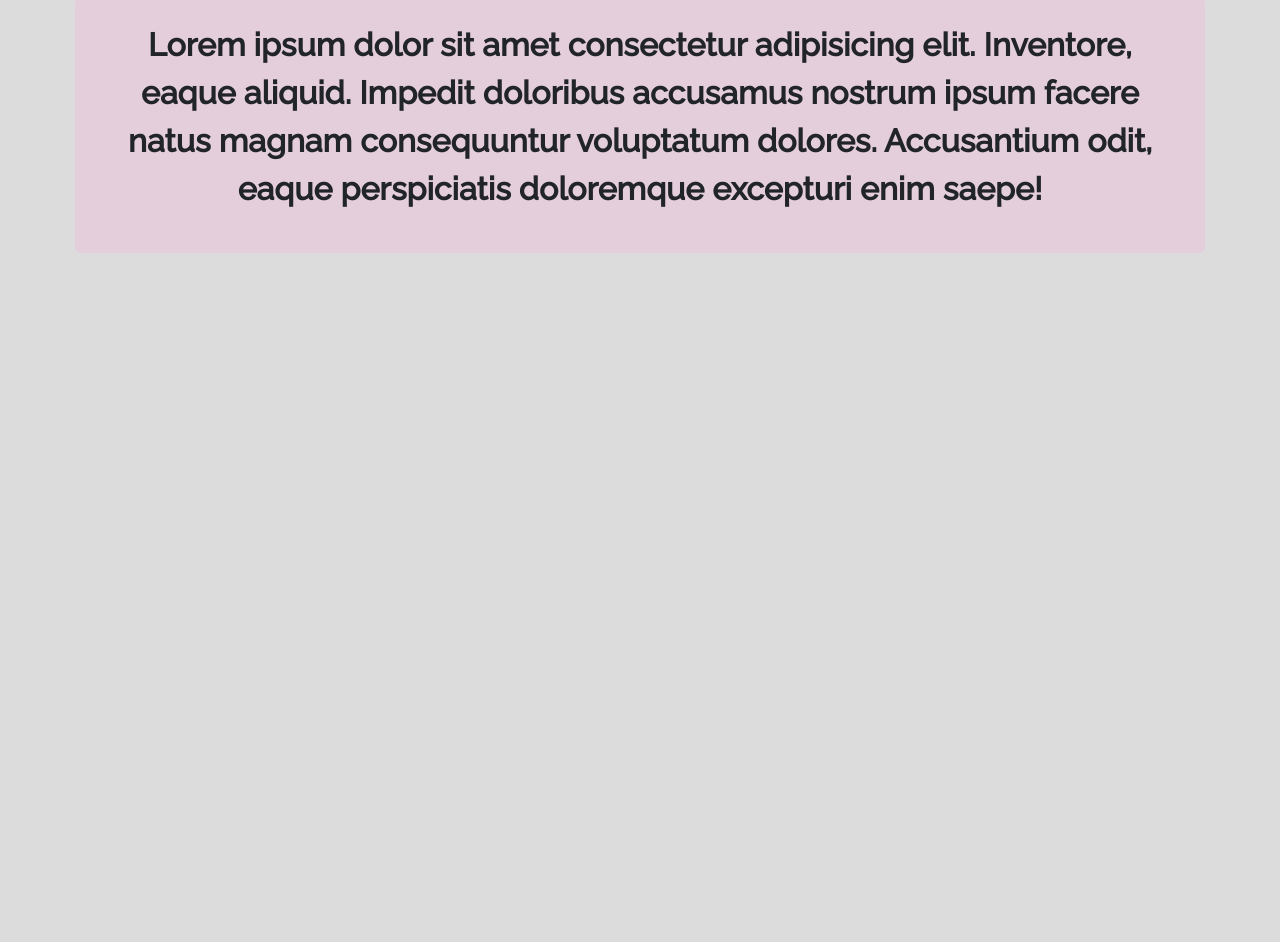
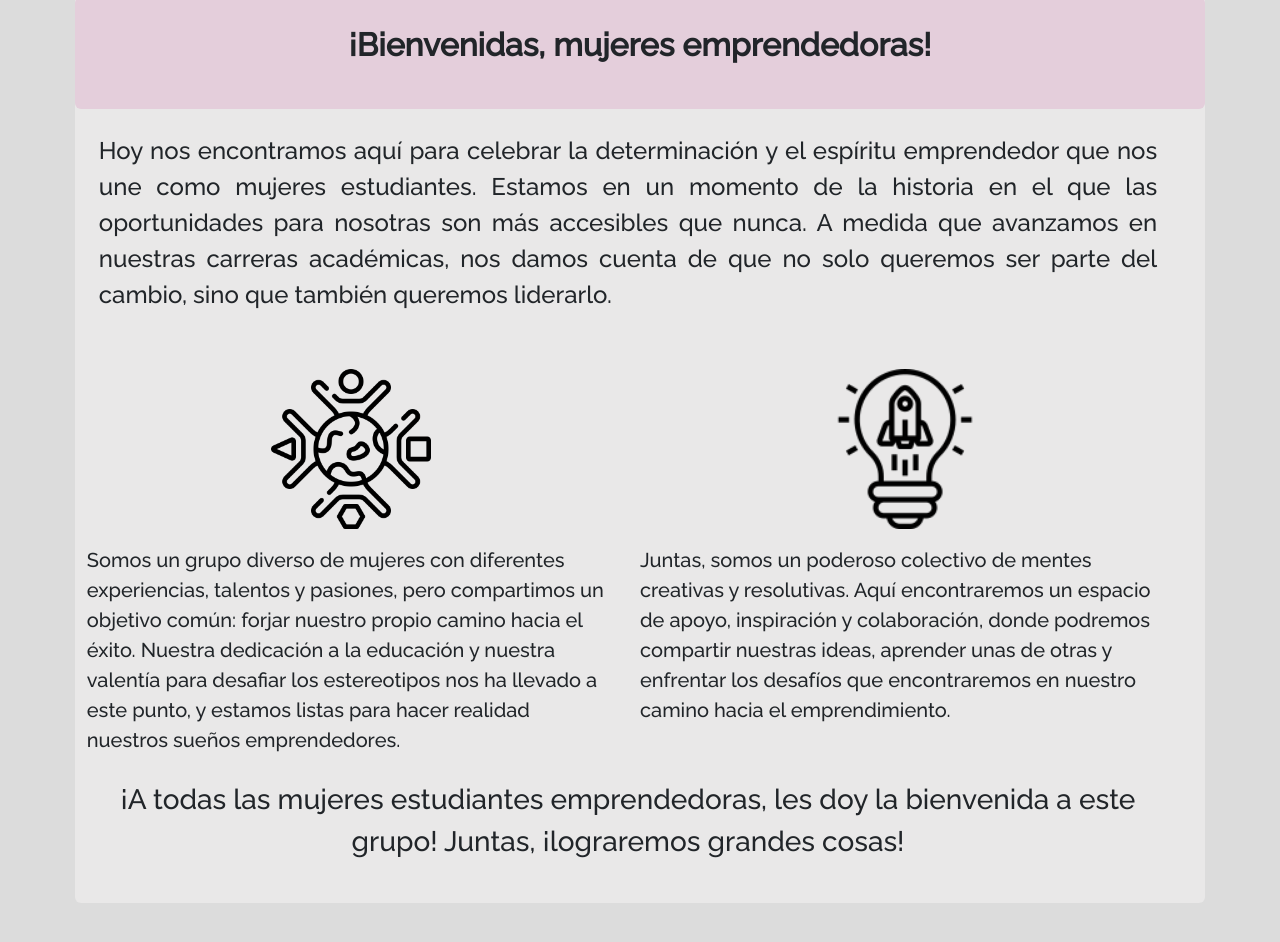
Before and after one commit to TheChitoSklp/proyectoIntegrador, a plain HTML site: page acercaDeCliente.html in a window 1280 px wide. Shown: the part 886-1828 px from the top of the page. Before the commit the page ends 1251 px from the top, so only its background shows below. Drawn offline with nearby package versions, Linux system fonts and the light colour scheme.

Commit message:
Se añade informacion y corrigen estilos

```diff
--- a/acercaDeCliente.html
+++ b/acercaDeCliente.html
@@ -59,9 +59,28 @@
 
             <div class="row">
               <div class="col-12 fondo rounded p-4">
-                <p class="fw-bold fs-2 text-center"> Lorem ipsum dolor sit amet consectetur adipisicing elit. Inventore, eaque aliquid. Impedit doloribus accusamus nostrum ipsum facere natus magnam consequuntur voluptatum dolores. Accusantium odit, eaque perspiciatis doloremque excepturi enim saepe! </p>
-            </div>
-
+                <p class="fw-bold fs-2 text-center">¡Bienvenidas, mujeres emprendedoras! </p>
+              </div>
+              <div class="row">
+                <div class="col-12 p-4">
+                  <p class="fs-4">Hoy nos encontramos aquí para celebrar la determinación y el espíritu emprendedor que nos une como mujeres estudiantes. Estamos en un momento de la historia en el que las oportunidades para nosotras son más accesibles que nunca. A medida que avanzamos en nuestras carreras académicas, nos damos cuenta de que no solo queremos ser parte del cambio, sino que también queremos liderarlo.</p>
+                </div>
+                <div class="col-12 col-xl-6 fs-5">
+                  <div class="imagen1">
+                    <img src="src/icons/diversidad.png" alt="diversidad" class="iconos" id="diversidad">
+                  </div>
+                  Somos un grupo diverso de mujeres con diferentes experiencias, talentos y pasiones, pero compartimos un objetivo común: forjar nuestro propio camino hacia el éxito. Nuestra dedicación a la educación y nuestra valentía para desafiar los estereotipos nos ha llevado a este punto, y estamos listas para hacer realidad nuestros sueños emprendedores.
+                </div>
+                <div class="col-12 col-xl-6 fs-5">
+                  <div class="imagen1">
+                    <img src="src/icons/emprendimiento.png" alt="emprendimiento" class="iconos" id="emprendimiento">
+                  </div>
+                  Juntas, somos un poderoso colectivo de mentes creativas y resolutivas. Aquí encontraremos un espacio de apoyo, inspiración y colaboración, donde podremos compartir nuestras ideas, aprender unas de otras y enfrentar los desafíos que encontraremos en nuestro camino hacia el emprendimiento.
+                </div>
+                <div class="col-12 p-4">
+                  <p class="fs-3 text-center">¡A todas las mujeres estudiantes emprendedoras, les doy la bienvenida a este grupo! Juntas, ¡lograremos grandes cosas!</p>
+                </div>
+              </div>
           </div>
 
 
--- a/css/acercaDeCliente.css
+++ b/css/acercaDeCliente.css
@@ -34,6 +34,7 @@
 
   #cuerpo{
     width: 90% !important;
+    background-color: rgb(233, 232, 232);
   }
 
   .fondo{
@@ -63,7 +64,7 @@
   }
 
   .iconos:hover{
-    transform: scale(1.2);
+    transform: scale(1.1);
   }
 
   #imagenCentro{
@@ -78,5 +79,17 @@
   }
 
   #imagenCentro:hover{
-    transform: scale(1.2);
+    transform: scale(1.1);
   }
+
+  #diversidad{
+    width: 10rem;
+    margin-top: 1rem !important;
+    margin-bottom: 1rem;
+  }
+
+  #emprendimiento{
+    width: 10rem;
+    margin-top: 1rem !important;
+    margin-bottom: 1rem;
+  }
--- a/css/conocenos.css
+++ b/css/conocenos.css
@@ -34,6 +34,7 @@ p {
 
 #cuerpo{
   width: 90% !important;
+  background-color: rgb(233, 232, 232);
 }
 
 .fondo{
@@ -56,14 +57,14 @@ p {
 }
 
 .iconos{
-  max-width: 70%;
+  max-width: 55%;
   margin-top: 5rem;
 }
 
 #ipn{
-  max-width: 48%;
+  max-width: 37.5%;
 }
 
 #compromiso{
-  max-width: 45.5rem;
+  max-width: 36rem;
 }
```
Also changed, not shown: src/icons/diversidad.png (added), src/icons/emprendimiento.png (added).
